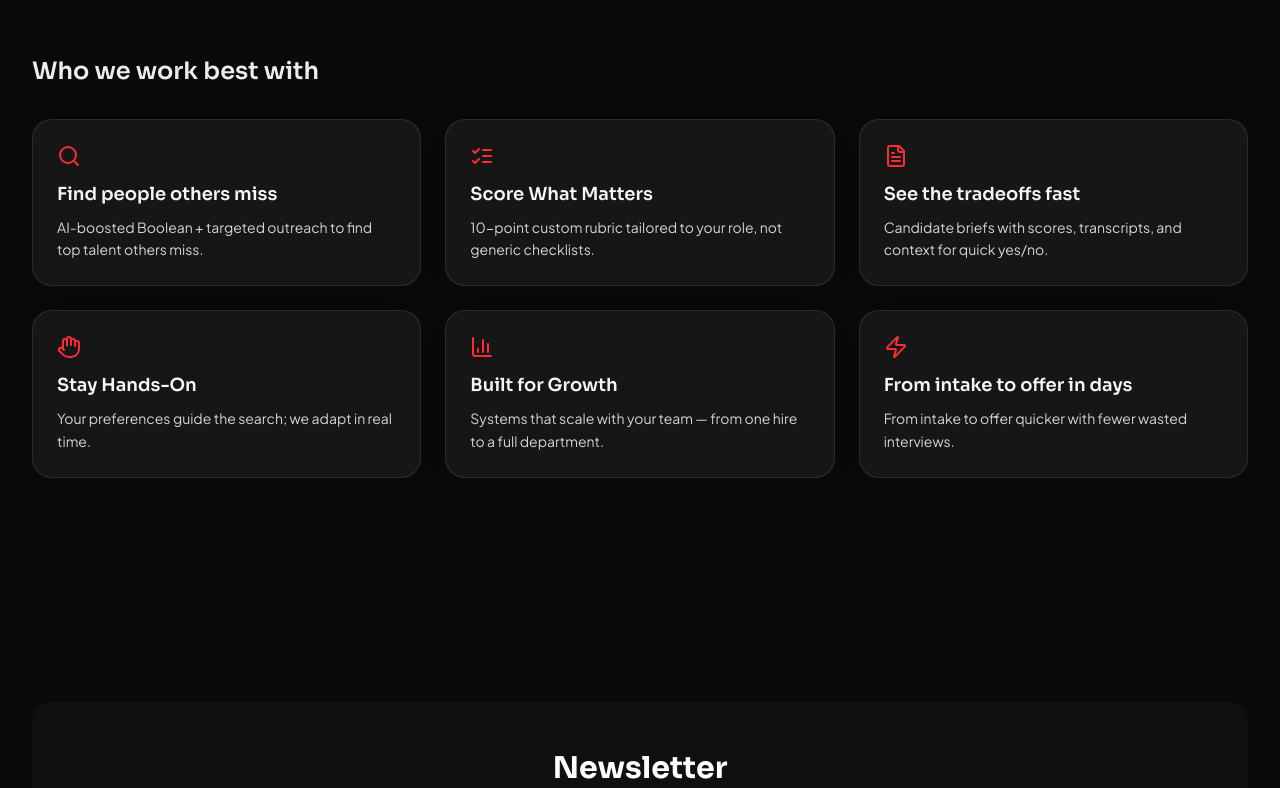
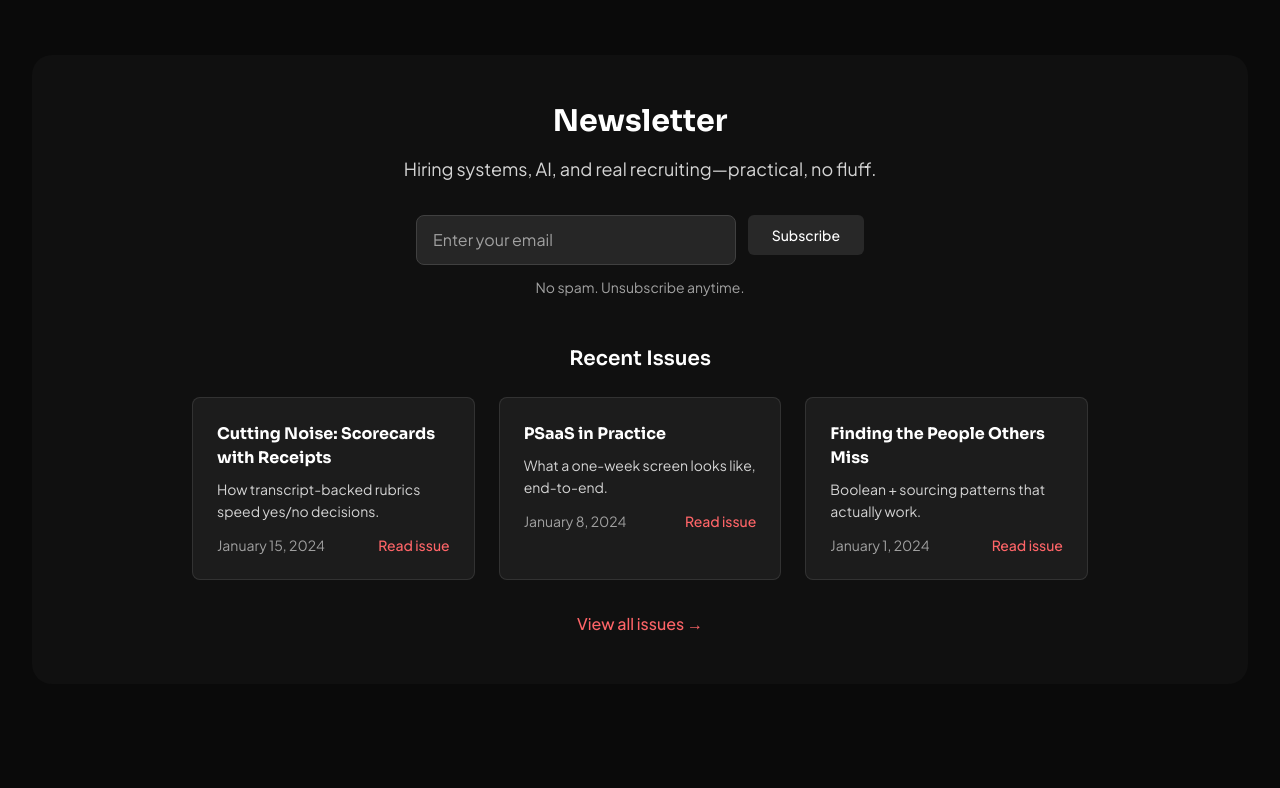
Before and after one commit to trsjohn/trs-website-wendy, a Next.js app: page / in a window 1280 px wide. Shown: the part 6617-7405 px from the top of the page. Built offline with nearby package versions, Linux system fonts and the light colour scheme.

Commit message:
delete extra who we work best with section'

```diff
--- a/src/app/page.tsx
+++ b/src/app/page.tsx
@@ -600,21 +600,6 @@ export default function HomePage() {
         </div>
       </section>
 
-      {/* TRS is for … tiles */}
-      <section id="how" className="max-w-7xl mx-auto px-6 sm:px-8 py-section-y sm:py-section-y-sm space-y-8 scroll-mt-24">
-        <h2 className="text-2xl font-semibold">Who we work best with</h2>
-        <TilesGrid
-          items={[
-            { Icon: Search, title: "Find people others miss", description: "AI-boosted Boolean + targeted outreach to find top talent others miss." },
-            { Icon: ListChecks, title: "Score What Matters", description: "10-point custom rubric tailored to your role, not generic checklists." },
-            { Icon: FileText, title: "See the tradeoffs fast", description: "Candidate briefs with scores, transcripts, and context for quick yes/no." },
-            { Icon: Hand, title: "Stay Hands-On", description: "Your preferences guide the search; we adapt in real time." },
-            { Icon: BarChart3, title: "Built for Growth", description: "Systems that scale with your team — from one hire to a full department." },
-            { Icon: Zap, title: "From intake to offer in days", description: "From intake to offer quicker with fewer wasted interviews." },
-          ]}
-        />
-      </section>
-
       {/* Newsletter */}
       <section className="max-w-7xl mx-auto px-6 sm:px-8 py-section-y sm:py-section-y-sm">
         <div className="bg-neutral-900/50 rounded-2xl p-8 md:p-12">
```
